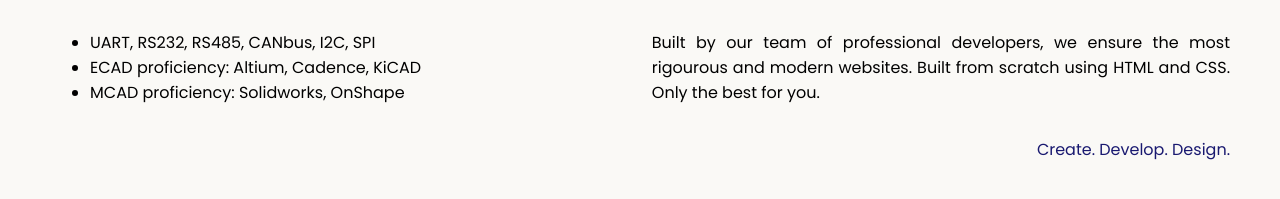
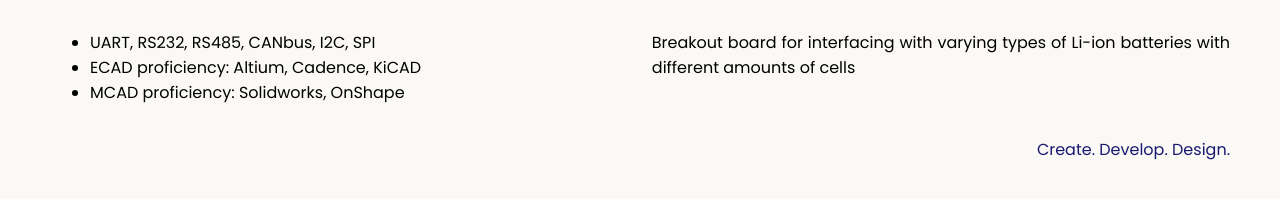
Before and after one commit to Stuitjeo/Project-Portfolio, a plain HTML site: page index.html in a window 1280 px wide. Shown: the part 635-834 px from the top of the page. Drawn offline with Linux system fonts and the light colour scheme.

Commit message:
Update index.html

```diff
--- a/index.html
+++ b/index.html
@@ -40,8 +40,7 @@
         <h2>Breakout board</h2>
         <img class="tile-image" src="./assets/images/breakoutboard.jpg" alt="metal structure">
         <!-- <h2 class="card-title">Construction</h2> -->
-        <p class="card-text">Built by our team of professional developers, we ensure the most rigourous and modern websites. Built from
-          scratch using HTML and CSS. Only the best for you.</p>
+        <p class="card-text">Breakout board for interfacing with varying types of Li-ion batteries with different amounts of cells</p>
       </div>
 
 
```
